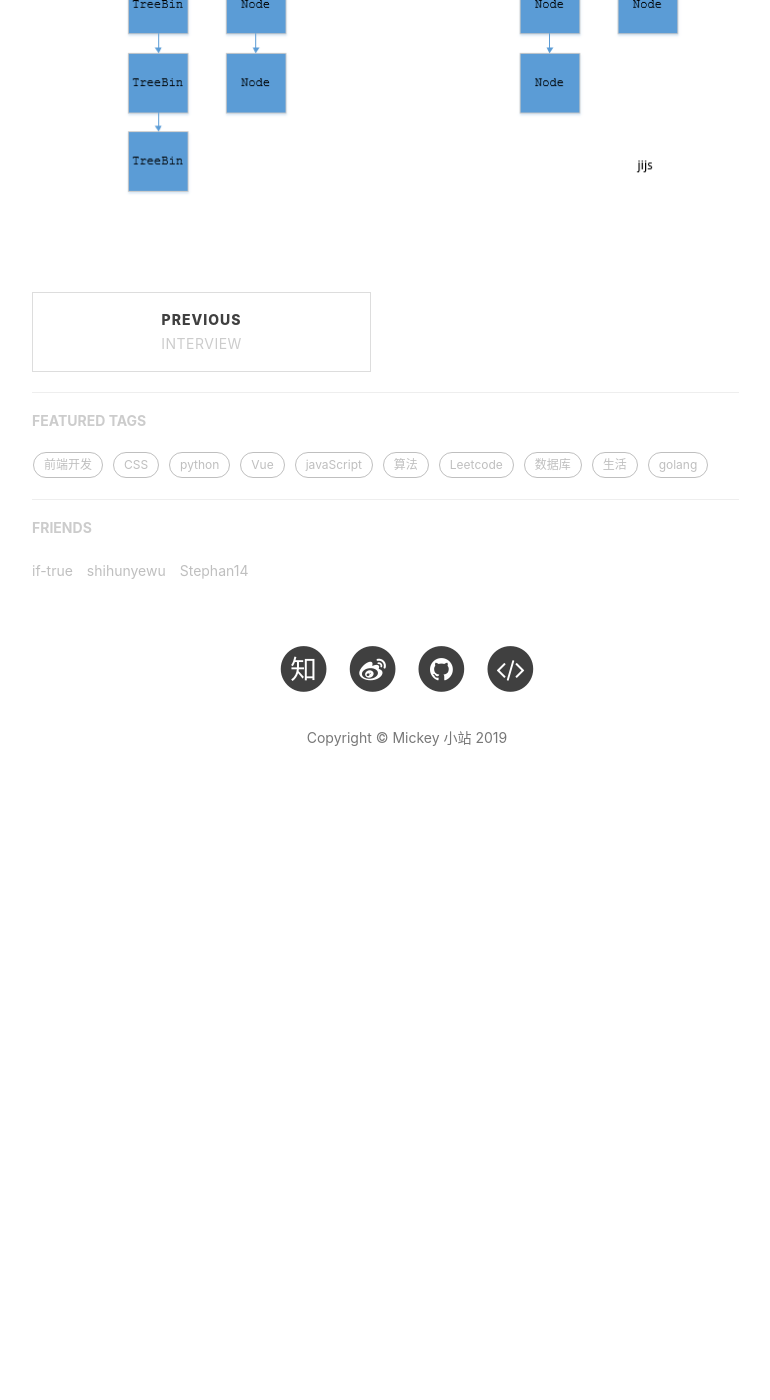
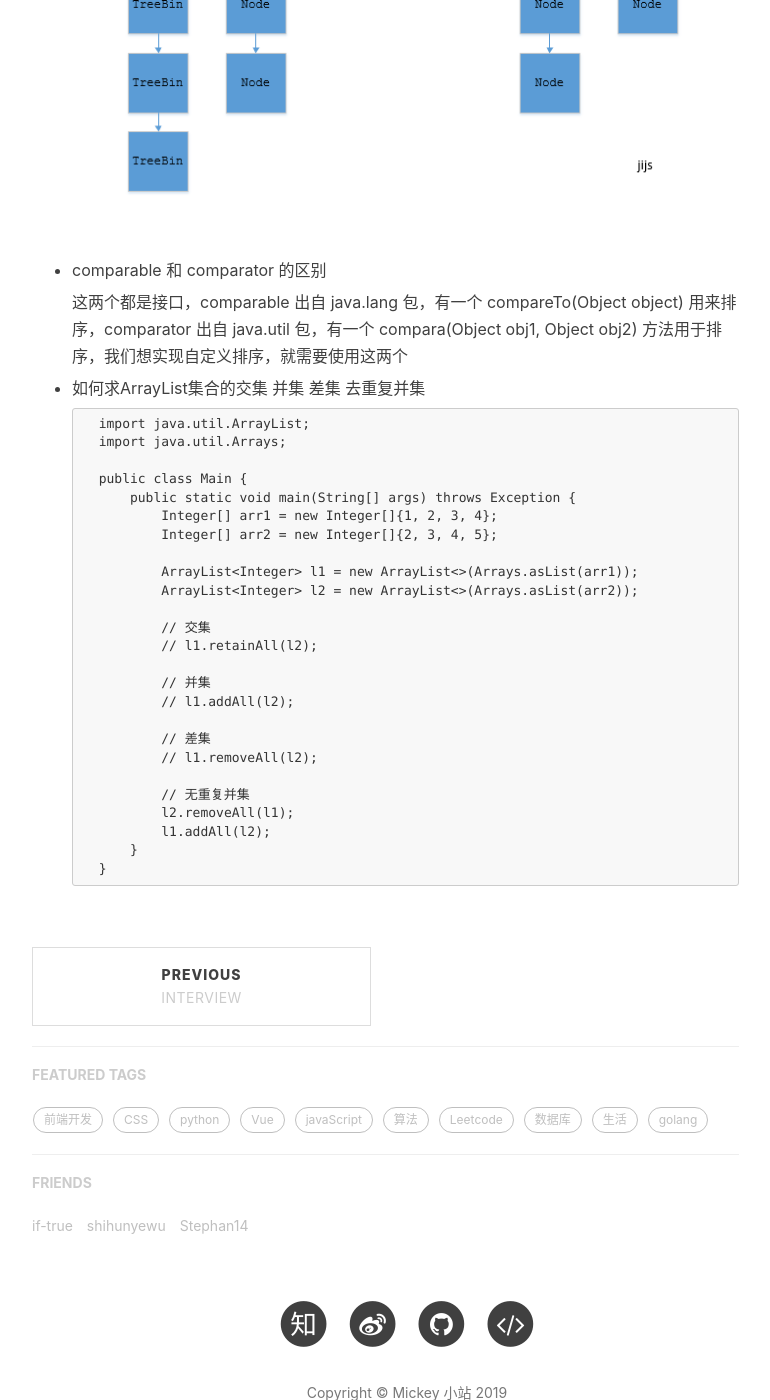
Before and after one commit to mickey0524/mickey0524.github.io, a Jekyll site: the page built from _posts/2019-03-21-begin-java.md, in a window 1280 px wide and 1400 px high, scrolled down 10820 px. Shown: the whole window, without its empty margins (233-1003 px from the left). Built offline with Jekyll 4.4.1, drawn with Linux system fonts in a browser that asks for light colours; nearby versions of some CDN libraries; comment, search, counter and statistics services are not loaded; before the commit the page ends 11635 px from its top, so only the background shows below that.

Commit message:
feat(java): update java

````diff
--- a/_posts/2019-03-21-begin-java.md
+++ b/_posts/2019-03-21-begin-java.md
@@ -488,3 +488,37 @@ tags:
 	![conCurrentHashMap1.7](/img/in-post/begin-java/conCurrentHashMap1.7.jpeg)
 
 	![conCurrentHashMap1.8](/img/in-post/begin-java/conCurrentHashMap1.8.jpeg)
+
+* comparable 和 comparator 的区别
+
+	这两个都是接口，comparable 出自 java.lang 包，有一个 compareTo(Object object) 用来排序，comparator 出自 java.util 包，有一个 compara(Object obj1, Object obj2) 方法用于排序，我们想实现自定义排序，就需要使用这两个
+
+* 如何求ArrayList集合的交集 并集 差集 去重复并集
+
+	```
+	import java.util.ArrayList;
+	import java.util.Arrays;
+
+	public class Main {
+	    public static void main(String[] args) throws Exception {
+	        Integer[] arr1 = new Integer[]{1, 2, 3, 4};
+	        Integer[] arr2 = new Integer[]{2, 3, 4, 5};
+
+	        ArrayList<Integer> l1 = new ArrayList<>(Arrays.asList(arr1));
+	        ArrayList<Integer> l2 = new ArrayList<>(Arrays.asList(arr2));
+
+	        // 交集
+	        // l1.retainAll(l2);
+
+	        // 并集
+	        // l1.addAll(l2);
+
+	        // 差集
+	        // l1.removeAll(l2);
+
+	        // 无重复并集
+	        l2.removeAll(l1);
+	        l1.addAll(l2);
+	    }
+	}
+	```
````
